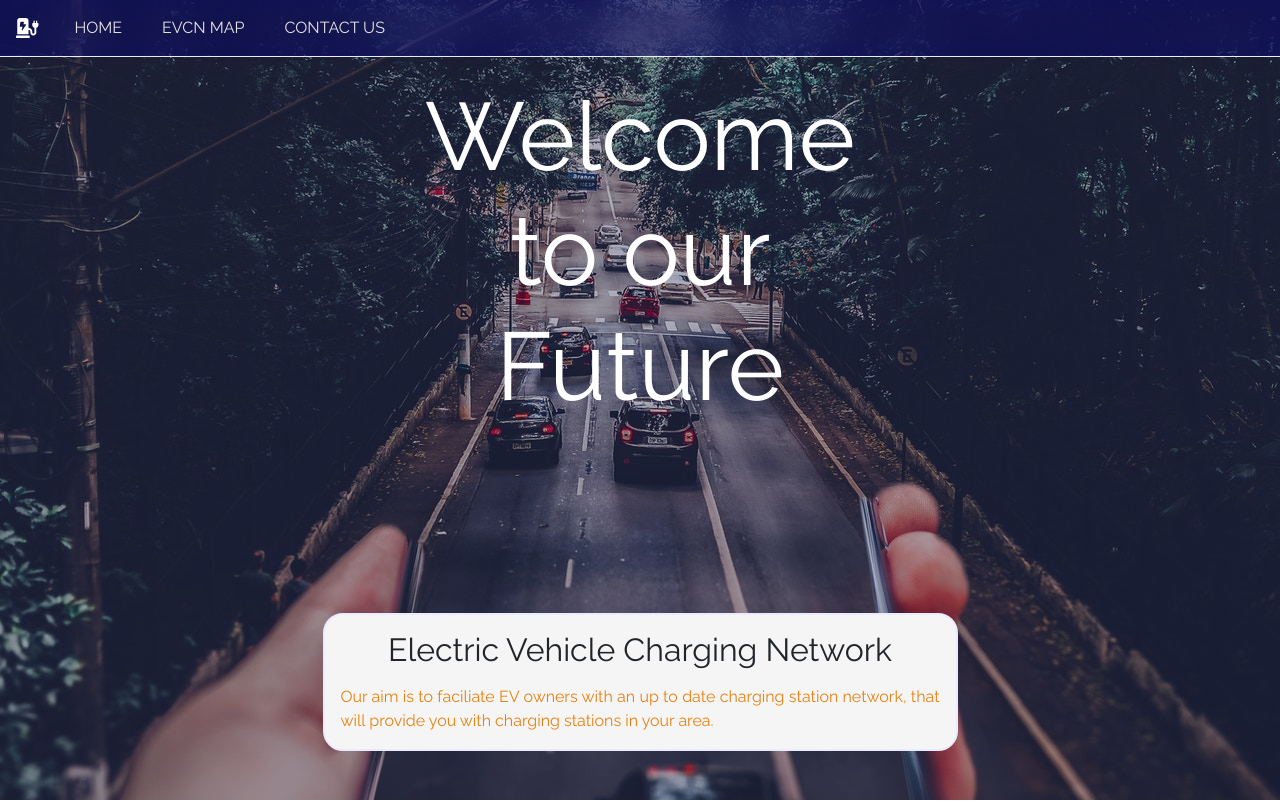
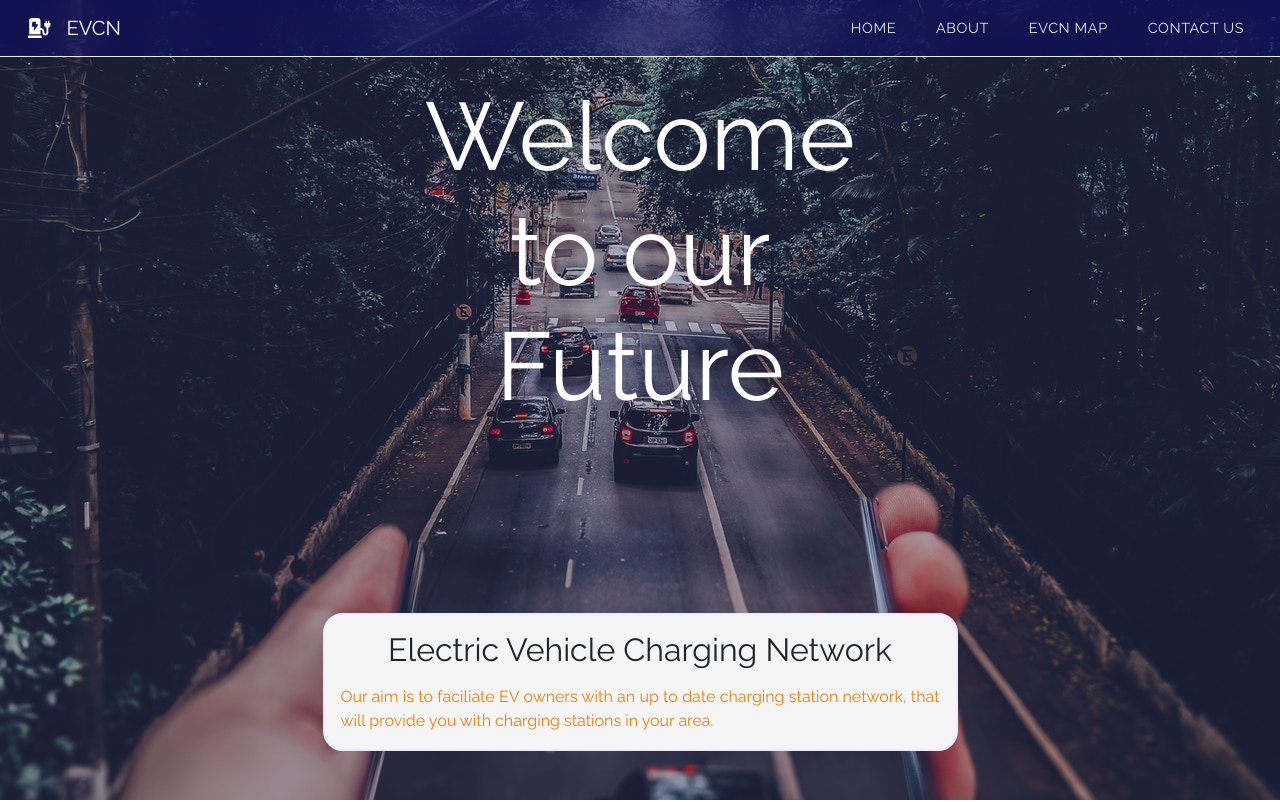
Before and after one commit to juliancameron79/ev, a React (Create React App) app: page / in a window 1280 px wide. Shown: the top 802 px of the page. Built offline with nearby package versions, Linux system fonts and the light colour scheme.

Commit message:
Add brand text and styled nav links

```diff
--- a/src/App.css
+++ b/src/App.css
@@ -33,7 +33,8 @@ body {
   border: 0 !important;
 }
 
-.navbar-brand {
+.brand-icon {
+  margin-left: 0.75rem;
   -webkit-animation: navIconAnimate 1s both;
   animation: navIconAnimate 1s both;
 }
@@ -43,11 +44,11 @@ body {
 }
 
 /*-------- MENU LINKS --------*/
-/* nav a.nav-link {
+nav a.nav-link {
   font-weight: 300;
-  font-size: 0.8rem;
+  font-size: 0.9rem;
   letter-spacing: 0.0375rem;
-} */
+}
 
 nav ul li {
   text-transform: uppercase;
--- a/src/component/Navbar.js
+++ b/src/component/Navbar.js
@@ -7,15 +7,21 @@ const Navbar = () => {
     <nav className="navbar navbar-expand-md navbar-dark fixed-top" id="myScrollspy">
       <div className="navbar-brand">
         <FontAwesomeIcon className="brand-icon" icon={faChargingStation}></FontAwesomeIcon>
+        <span className="brand-text ml-3">EVCN</span>
       </div>
       <button className="navbar-toggler collapsed" type="button" data-toggle="collapse" data-target="#navbarsExampleDefault" aria-controls="navbarsExampleDefault" aria-expanded="false" aria-label="Toggle navigation">
         <span className="navbar-toggler-icon"></span>
       </button>
       <div className="navbar-collapse collapse" id="navbarsExampleDefault">
-        <ul className="navbar-nav mr-auto">
+        <ul className="navbar-nav ml-auto">
           <li className="nav-item">
             <a className="nav-link" href="#home">
               Home <span className="sr-only">(current)</span>
+            </a>
+          </li>
+          <li className="nav-item">
+            <a className="nav-link" href="#about">
+              about
             </a>
           </li>
           <li className="nav-item">
```
